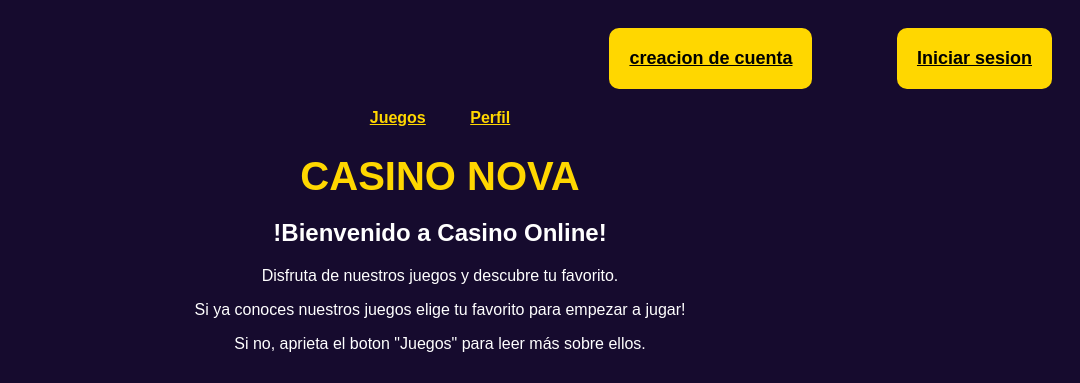
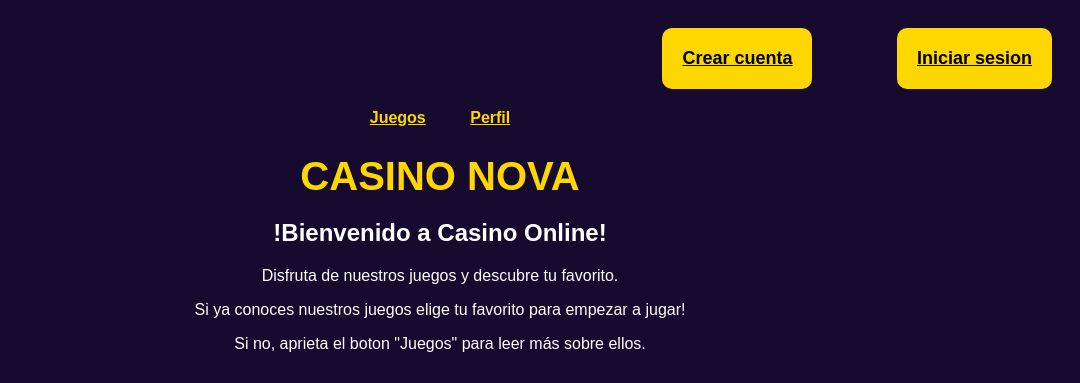
Before and after one commit to jugodepapayawatts/desarrollo-web-grupo-6, a plain HTML site: page index.html in a window 1280 px wide. Shown: the top 383 px of the page, without its empty margins (200-1280 px from the left). Drawn offline with Linux system fonts and the light colour scheme.

```diff
--- a/index.html
+++ b/index.html
@@ -9,7 +9,7 @@
   <body>
     <!--Boton de inicio sesion-->
     <div class="barra_superior">
-      <a href="Crea_cuenta.html" class="boton_inicio">creacion de cuenta</a>
+      <a href="Crea_cuenta.html" class="boton_inicio">Crear cuenta</a>
       <a href="Inicio_sesion.html" class="boton_inicio">Iniciar sesion</a>
     </div>
 
```
Also changed, not shown: Crea_cuenta.html (+2 -1 lines), Inicio_sesion.html (+2 -0 lines).
